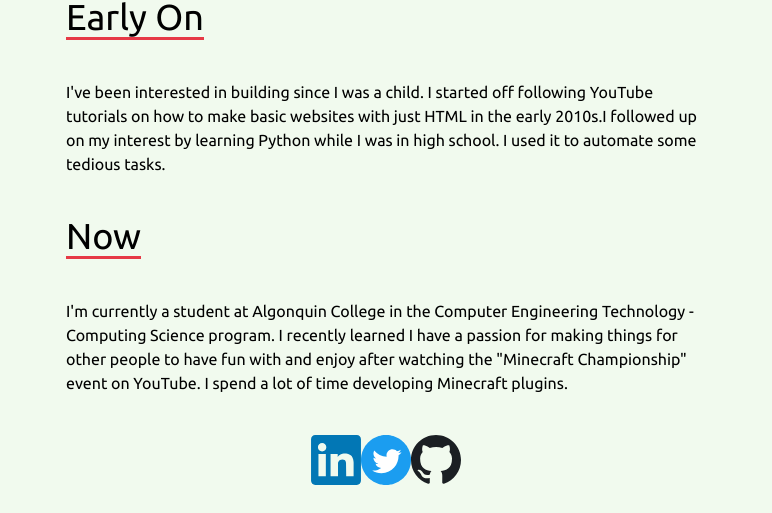
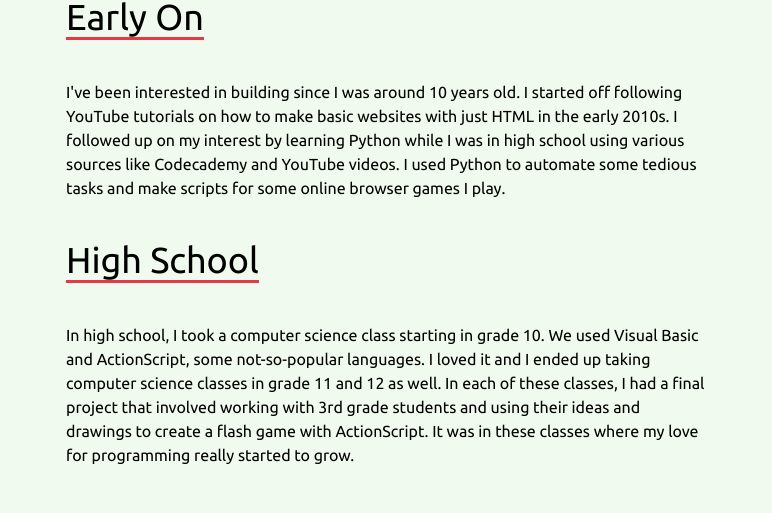
Before and after one commit to johnvinh/john-vinh-website, a SvelteKit app: page /about in a window 1280 px wide. Shown: the part 270-783 px from the top of the page, without its empty margins (254-1026 px from the left). Built offline with nearby package versions, Linux system fonts and the light colour scheme.

Commit message:
Add more info to about me

```diff
--- a/src/routes/about/+page.svelte
+++ b/src/routes/about/+page.svelte
@@ -14,9 +14,20 @@
             Early On
         </Subtitle>
         <p>
-            I've been interested in building since I was a child. I started off following YouTube tutorials on how to make
-            basic websites with just HTML in the early 2010s.I followed up on my interest by learning Python while I was in high school. I used it to automate some
-            tedious tasks.
+            I've been interested in building since I was around 10 years old. I started off following YouTube tutorials
+            on how to make basic websites with just HTML in the early 2010s. I followed up on my interest by learning
+            Python while I was in high school using various sources like Codecademy and YouTube videos. I used Python
+            to automate some tedious tasks and make scripts for some online browser games I play.
+        </p>
+    </section>
+    <section>
+        <Subtitle>High School</Subtitle>
+        <p>
+            In high school, I took a computer science class starting in grade 10. We used Visual Basic and
+            ActionScript, some not-so-popular languages. I loved it and I ended up taking computer science classes
+            in grade 11 and 12 as well. In each of these classes, I had a final project that involved working with
+            3rd grade students and using their ideas and drawings to create a flash game with ActionScript. It was in
+            these classes where my love for programming really started to grow.
         </p>
     </section>
     <section>
@@ -26,7 +37,8 @@
         <p>
             I'm currently a student at Algonquin College in the Computer Engineering Technology - Computing Science program.
             I recently learned I have a passion for making things for other people to have fun with and enjoy after watching
-            the "Minecraft Championship" event on YouTube. I spend a lot of time developing Minecraft plugins.
+            the "Minecraft Championship" event on YouTube. I'm hoping to get a job in the tech industry as a
+            software developer after I graduate.
         </p>
     </section>
 </div>
```
